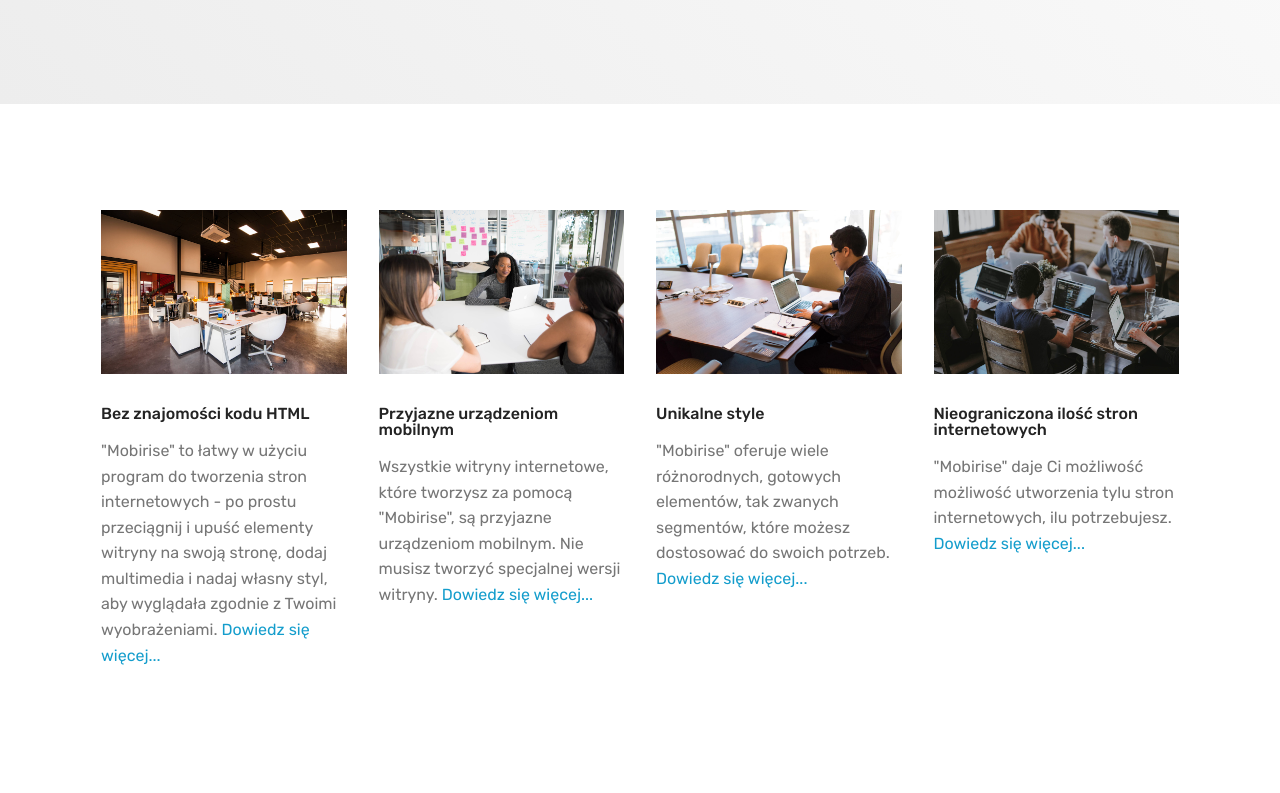
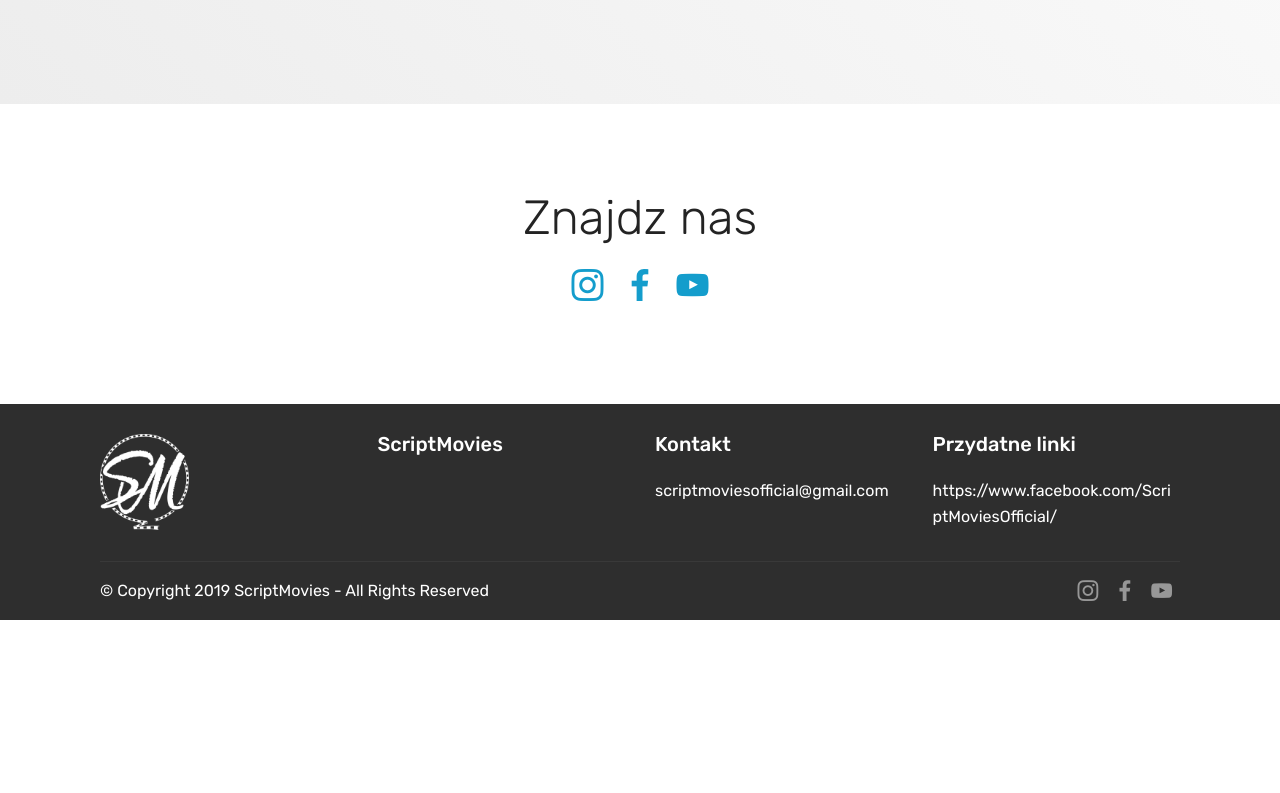
Before and after one commit to PuNeK/PuNeK.github.io, a plain HTML site: page index.html in a window 1280 px wide. Shown: the part 764-1557 px from the top of the page. After the commit the page ends 1384 px from the top, so only its background shows below. Drawn offline with Linux system fonts and the light colour scheme; files whose address does not match are found by name.

Commit message:
create github pages

```diff
--- a/assets/mobirise/css/mbr-additional.css
+++ b/assets/mobirise/css/mbr-additional.css
@@ -1835,26 +1835,6 @@ body {
   color: #232323;
   text-align: right;
 }
-.cid-rAcfJo0LLd {
-  padding-top: 90px;
-  padding-bottom: 90px;
-  background-color: #ffffff;
-}
-.cid-rAcfJo0LLd h4 {
-  font-weight: 500;
-  margin-bottom: 0;
-  text-align: left;
-}
-.cid-rAcfJo0LLd p {
-  color: #767676;
-  text-align: left;
-}
-.cid-rAcfJo0LLd .card-box {
-  padding-top: 2rem;
-}
-.cid-rAcfJo0LLd .card-wrapper {
-  height: 100%;
-}
 .cid-rzNY58Hm5z {
   padding-top: 90px;
   padding-bottom: 90px;
--- a/index.html
+++ b/index.html
@@ -60,7 +60,7 @@
     </nav>
 </section>
 
-<section class="engine"><a href="https://mobirise.info/k">develop own website</a></section><section class="header7 cid-rzNQoLQ3xe" id="header7-d">
+<section class="engine"><a href="https://mobirise.info/m">free website design templates</a></section><section class="header7 cid-rzNQoLQ3xe" id="header7-d">
 
 
 
@@ -80,81 +80,6 @@
 
             <div class="mbr-figure" style="width: 160%;"><iframe class="mbr-embedded-video" src="https://www.youtube.com/embed/bbYjjWSlpv8?rel=0&amp;amp;showinfo=0&amp;autoplay=0&amp;loop=0" width="1280" height="720" frameborder="0" allowfullscreen></iframe></div>
 
-        </div>
-    </div>
-</section>
-
-<section class="features2 cid-rAcfJo0LLd" id="features2-8">
-
-
-
-
-
-    <div class="container">
-        <div class="media-container-row">
-            <div class="card p-3 col-12 col-md-6 col-lg-3">
-                <div class="card-wrapper">
-                    <div class="card-img">
-                        <img src="assets/images/background1.jpg" alt="Mobirise">
-                    </div>
-                    <div class="card-box">
-                        <h4 class="card-title pb-3 mbr-fonts-style display-7">
-                            Bez znajomości kodu HTML
-                        </h4>
-                        <p class="mbr-text mbr-fonts-style display-7">
-                            "Mobirise" to łatwy w użyciu program do tworzenia stron internetowych - po prostu przeciągnij i upuść elementy witryny na swoją stronę, dodaj multimedia i nadaj własny styl, aby wyglądała zgodnie z Twoimi wyobrażeniami. <a href="https://mobirise.co">Dowiedz się więcej...</a>
-                        </p>
-                    </div>
-                </div>
-            </div>
-
-            <div class="card p-3 col-12 col-md-6 col-lg-3">
-                <div class="card-wrapper">
-                    <div class="card-img">
-                        <img src="assets/images/background2.jpg" alt="Mobirise">
-                    </div>
-                    <div class="card-box ">
-                        <h4 class="card-title pb-3 mbr-fonts-style display-7">
-                            Przyjazne urządzeniom mobilnym
-                        </h4>
-                        <p class="mbr-text mbr-fonts-style display-7">
-                            Wszystkie witryny internetowe, które tworzysz za pomocą "Mobirise", są przyjazne urządzeniom mobilnym. Nie musisz tworzyć specjalnej wersji witryny. <a href="https://mobirise.co">Dowiedz się więcej...</a>
-                        </p>
-                    </div>
-                </div>
-            </div>
-
-            <div class="card p-3 col-12 col-md-6 col-lg-3">
-                <div class="card-wrapper">
-                    <div class="card-img">
-                        <img src="assets/images/background3.jpg" alt="Mobirise">
-                    </div>
-                    <div class="card-box">
-                        <h4 class="card-title pb-3 mbr-fonts-style display-7">
-                            Unikalne style
-                        </h4>
-                        <p class="mbr-text mbr-fonts-style display-7">
-                            "Mobirise" oferuje wiele różnorodnych, gotowych elementów, tak zwanych segmentów, które możesz dostosować do swoich potrzeb. <a href="https://mobirise.co">Dowiedz się więcej...</a>
-                        </p>
-                    </div>
-                </div>
-            </div>
-
-            <div class="card p-3 col-12 col-md-6 col-lg-3">
-                <div class="card-wrapper">
-                    <div class="card-img">
-                        <img src="assets/images/background4.jpg" alt="Mobirise">
-                    </div>
-                    <div class="card-box">
-                        <h4 class="card-title pb-3 mbr-fonts-style display-7">
-                            Nieograniczona ilość stron internetowych
-                        </h4>
-                        <p class="mbr-text mbr-fonts-style display-7">
-                            "Mobirise" daje Ci możliwość możliwość utworzenia tylu stron internetowych, ilu potrzebujesz. <a href="https://mobirise.co">Dowiedz się więcej...</a>
-                        </p>
-                    </div>
-                </div>
-            </div>
         </div>
     </div>
 </section>
```
Also changed, not shown: page1.html (+1 -1 lines), 1 other file.
